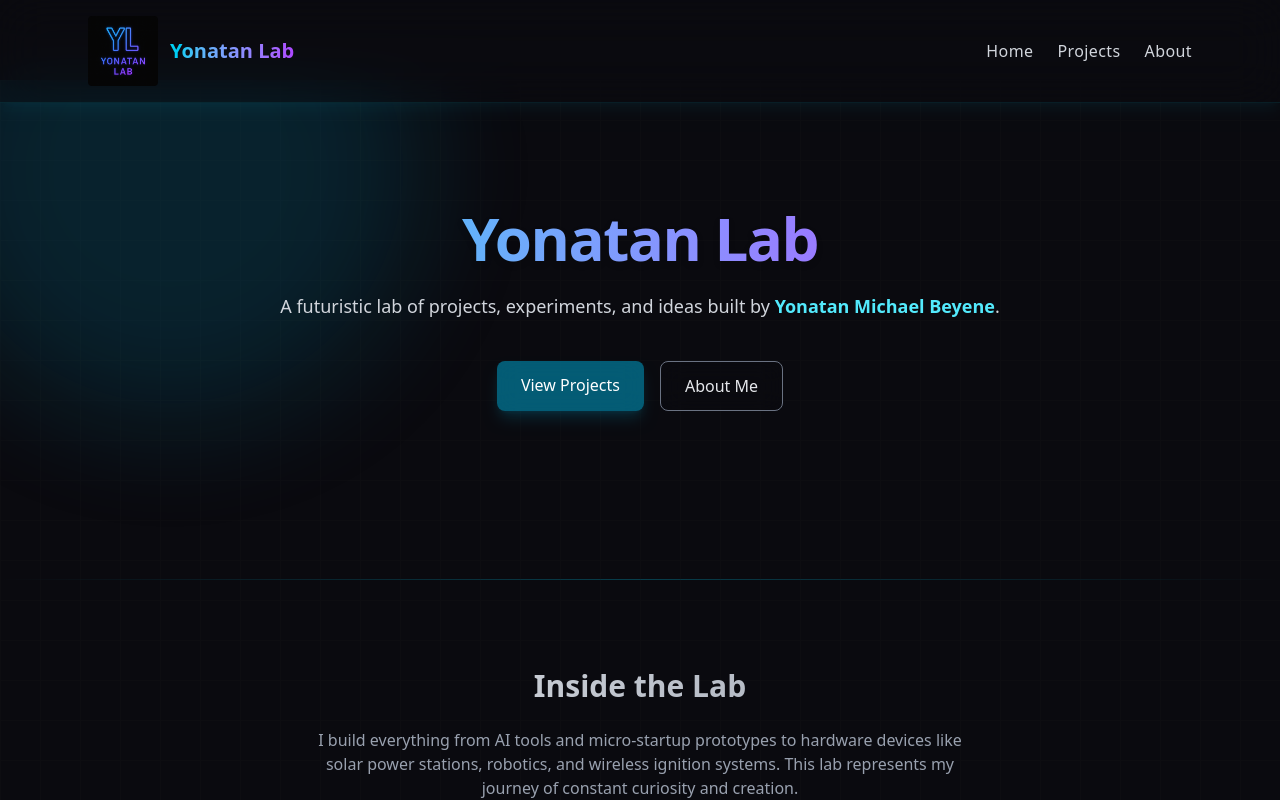
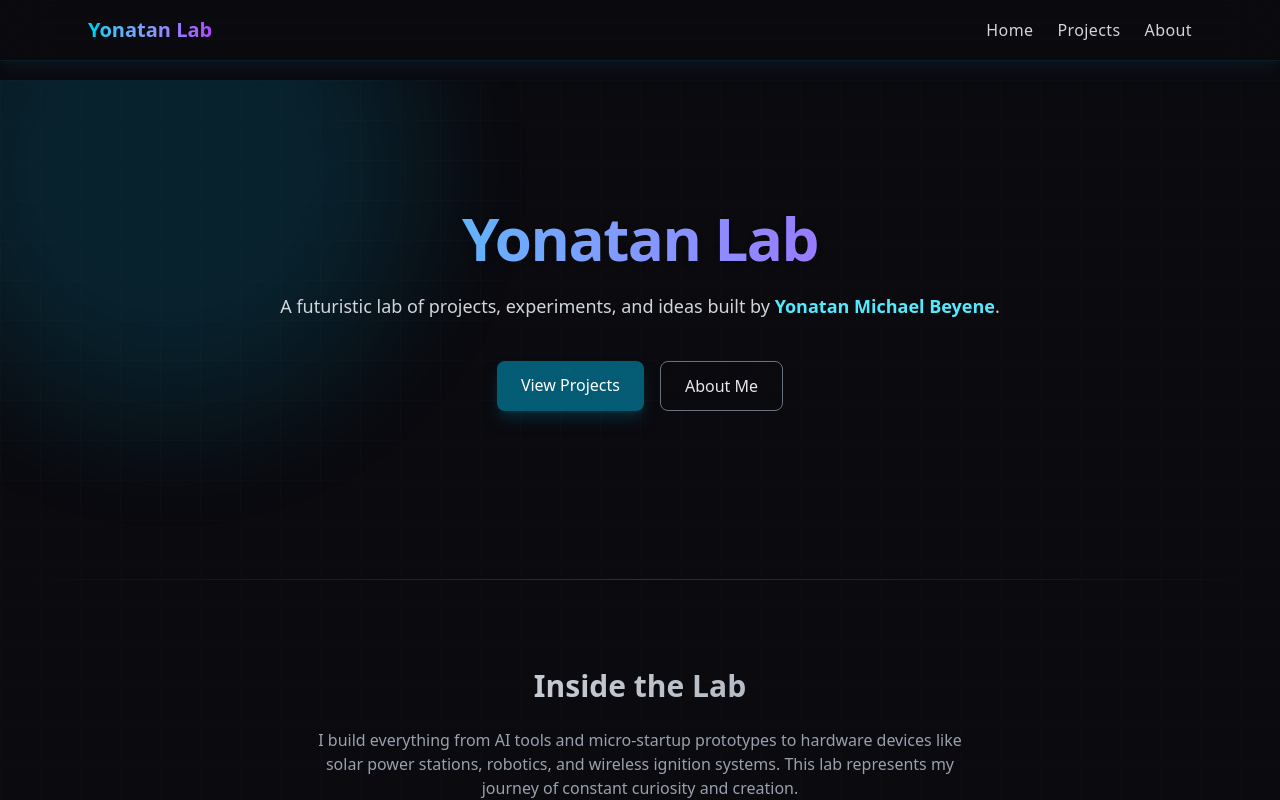
Before and after one commit to Yoni712/yonatanlab-website, a Next.js app: page / in a window 1280 px wide. Shown: the top 800 px of the page. Built offline with nearby package versions, Linux system fonts and the light colour scheme.

Commit message:
Removed the log from the website since i didn't like it

```diff
--- a/app/layout.tsx
+++ b/app/layout.tsx
@@ -24,13 +24,6 @@ export default function RootLayout({
           <div className="max-w-6xl mx-auto px-6 py-4 flex items-center justify-between">
             {/* Logo */}
             <a href="/" className="flex items-center gap-3 hover:opacity-80 transition">
-              <Image
-                src="/favicon.png"
-                alt="Yonatan Lab Logo"
-                width={70}
-                height={70}
-                className="rounded"
-              />
               <span className="text-xl font-bold bg-gradient-to-r from-cyan-400 to-purple-500 bg-clip-text text-transparent">
                 Yonatan Lab
               </span>
```
